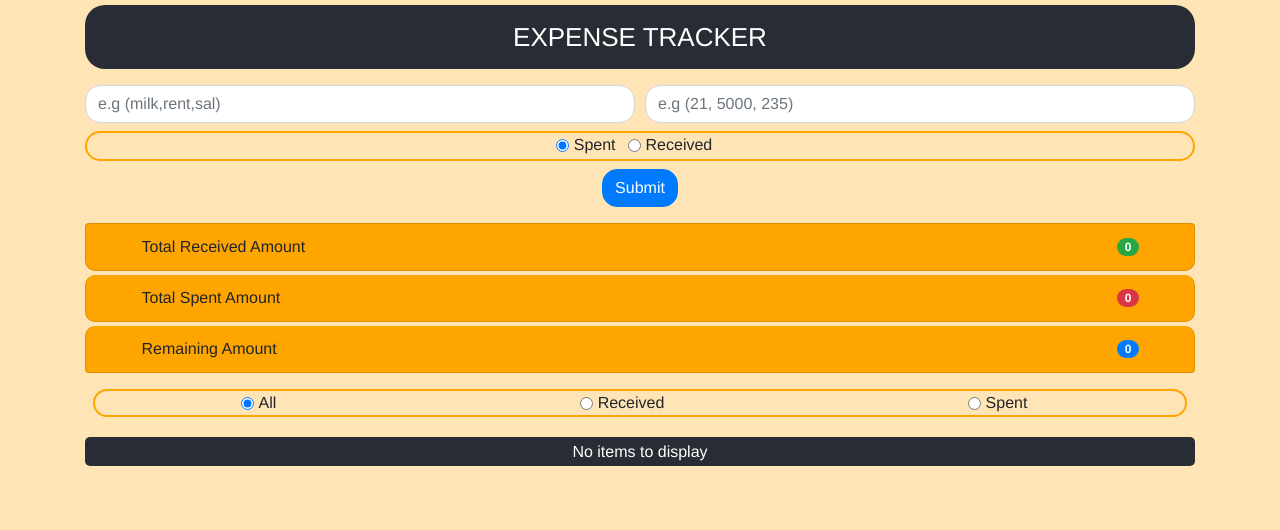
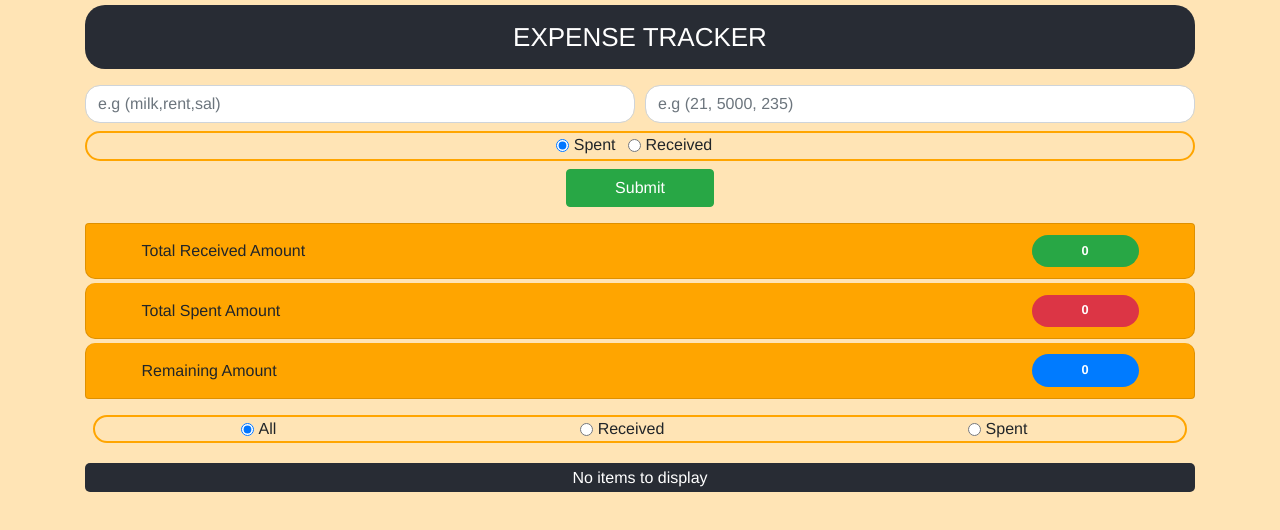
Before and after one commit to praveenkumar530/Advanced_Expense_Tracker, a React (Create React App) app: page / in a window 1280 px wide. Shown: the top 530 px of the page. Built offline with nearby package versions, Linux system fonts and the light colour scheme.

Commit message:
updated with editing functionality

```diff
--- a/package.json
+++ b/package.json
@@ -12,6 +12,7 @@
     "@testing-library/user-event": "^12.1.10",
     "bootstrap": "^4.5.3",
     "react": "^17.0.1",
+    "react-countup": "^4.3.3",
     "react-dom": "^17.0.1",
     "react-scripts": "4.0.1",
     "web-vitals": "^0.2.4"
--- a/src/App.css
+++ b/src/App.css
@@ -59,12 +59,12 @@ td {
 }
 
 .w-35 {
-  width: 35%;
+  width: 18%;
   box-sizing: border-box;
 }
 
 .w-26 {
-  width: 26%;
+  width: 35%;
   box-sizing: border-box;
 }
 
@@ -81,3 +81,24 @@ td {
   background-color: #282c34;
   color: white;
 }
+
+
+.btn1 {
+  box-shadow: 0 5px 5px black;
+
+  display: inline-block;
+  vertical-align: middle;
+  user-select: none;
+  border: 1px solid transparent;
+  padding: 0.375rem 0.5rem;
+  font-size: 0.75rem;
+  line-height: 1.5;
+  border-radius: 0.35rem;
+  transition: color 0.15s ease-in-out, background-color 0.15s ease-in-out,
+    border-color 0.15s ease-in-out, box-shadow 0.15s ease-in-out;
+}
+
+.show-badge{
+  padding: 1% 5%;
+  font-size: 0.8rem ;
+}
--- a/src/App.js
+++ b/src/App.js
@@ -45,6 +45,15 @@ function App() {
   const [incomeArray, setIncomeArray] = useState(getLsincomeArray);
   const [spentArray, setSpentArray] = useState(getLsspentArray);
   const [displayOption, setDisplayOption] = useState("all");
+  const [editUniqKey, setEditUniqKey] = useState(0);
+
+  function cancelEditHandler(e) {
+    setEditUniqKey(0);
+    setspentOrReceived("spent");
+    setAmount("");
+    setReceivedOrSpentName("");
+    e.preventDefault();
+  }
 
   function submitFormHandler(e) {
     setDisplayOption("all");
@@ -186,10 +195,16 @@ function App() {
         `Are you sure ? "${deletableItem.receivedOrSpentName}" -"${deletableItem.amount}" will be deleted !!`
       )
     ) {
+      setEditUniqKey(0);
+
       let newSpentAndReceivedAmountDetails = spentAndReceivedAmountDetails.filter(
         (item) => item.uniqueKey !== key
       );
+      updateNewIncomeAndSpentArray(newSpentAndReceivedAmountDetails);
+    }
+  }
 
+  function updateNewIncomeAndSpentArray(newSpentAndReceivedAmountDetails) {
     let newincomeArray = newSpentAndReceivedAmountDetails
       .filter((item) => item.spentOrReceived === "received")
       .map((a) => parseInt(a.amount));
@@ -213,9 +228,9 @@ function App() {
       JSON.stringify(newSpentAndReceivedAmountDetails)
     );
   }
-  }
 
   function handleDisplayTableOption(e) {
+    setEditUniqKey(0);
     setDisplayOption(e.target.value);
     updateNewDisplayArrayDetails(e.target.value, spentAndReceivedAmountDetails);
   }
@@ -238,6 +253,50 @@ function App() {
     setTempSpentAndReceivedAmountDetails(newTempSpentAndReceivedAmountDetails);
   }
 
+  function editButtonClickHandler(editKey) {
+    setEditUniqKey(editKey);
+    let editableItem = tempSpentAndReceivedAmountDetails.filter(
+      (item) => item.uniqueKey === editKey
+    )[0];
+    setspentOrReceived(editableItem.spentOrReceived);
+    setAmount(editableItem.amount);
+    setReceivedOrSpentName(editableItem.receivedOrSpentName);
+  }
+
+  function saveEditedChangesHandler(e) {
+    //update the existing record with new details ( edited )
+
+    let newSpentAndReceivedAmountDetails = spentAndReceivedAmountDetails;
+    let objIndex = newSpentAndReceivedAmountDetails.findIndex(
+      (item) => item.uniqueKey === editUniqKey
+    );
+
+    newSpentAndReceivedAmountDetails[
+      objIndex
+    ].receivedOrSpentName = receivedOrSpentName;
+    newSpentAndReceivedAmountDetails[objIndex].amount = amount;
+    newSpentAndReceivedAmountDetails[
+      objIndex
+    ].spentOrReceived = spentOrReceived;
+    setReceivedOrSpentName("");
+    setAmount("");
+    setspentOrReceived("spent");
+    setEditUniqKey(0);
+
+    setSpentAndReceivedAmountDetails(newSpentAndReceivedAmountDetails);
+    updateNewIncomeAndSpentArray(newSpentAndReceivedAmountDetails);
+    updateNewDisplayArrayDetails(
+      displayOption,
+      newSpentAndReceivedAmountDetails
+    );
+
+    localStorage.setItem(
+      "spentAndReceivedAmountDetails",
+      JSON.stringify(newSpentAndReceivedAmountDetails)
+    );
+    e.preventDefault();
+  }
+
   return (
     <div className="App container">
       <header className="App-header">
@@ -251,6 +310,9 @@ function App() {
         handleSpentOrReceived={handleSpentOrReceived}
         spentOrReceived={spentOrReceived}
         submitFormHandler={submitFormHandler}
+        editUniqKey={editUniqKey}
+        cancelEditHandler={cancelEditHandler}
+        saveEditedChangesHandler={saveEditedChangesHandler}
       />
       <ShowDetailsComponent
         totalReceived={totalReceived}
@@ -262,6 +324,7 @@ function App() {
         deleteButtonClickHandler={deleteButtonClickHandler}
         handleDisplayTableOption={handleDisplayTableOption}
         displayOption={displayOption}
+        editButtonClickHandler={editButtonClickHandler}
       />
       <div className="App-footer">
         <ResetComponent
--- a/src/components/expenseTable.component.js
+++ b/src/components/expenseTable.component.js
@@ -1,12 +1,13 @@
 import React from "react";
 import { FontAwesomeIcon } from "@fortawesome/react-fontawesome";
-import { faTrash } from "@fortawesome/free-solid-svg-icons";
+import { faTrash, faPencilAlt } from "@fortawesome/free-solid-svg-icons";
 
 function ExpenseTableComponent({
   tempSpentAndReceivedAmountDetails,
   deleteButtonClickHandler,
   handleDisplayTableOption,
   displayOption,
+  editButtonClickHandler,
 }) {
   return (
     <div>
@@ -19,12 +20,12 @@ function ExpenseTableComponent({
             className="form-check-input"
             type="radio"
             name="inlineRadioOptions"
-            id="inlineRadio1"
+            id="inlineRadio11"
             readOnly
             value="all"
             checked={displayOption === "all"}
           />
-          <label className="form-check-label" htmlFor="inlineRadio1">
+          <label className="form-check-label" htmlFor="inlineRadio11">
             All
           </label>
         </div>
@@ -33,12 +34,12 @@ function ExpenseTableComponent({
             className="form-check-input "
             type="radio"
             name="inlineRadioOptions"
-            id="inlineRadio2"
+            id="inlineRadio22"
             value="received"
             readOnly
             checked={displayOption === "received"}
           />
-          <label className="form-check-label" htmlFor="inlineRadio2">
+          <label className="form-check-label" htmlFor="inlineRadio22">
             Received
           </label>
         </div>
@@ -71,14 +72,14 @@ function ExpenseTableComponent({
       >
         <thead>
           <tr>
-            <th scope="col" className="w-35">
-              Date
-            </th>
             <th scope="col" className="w-26">
               Name
             </th>
             <th scope="col" className="w-22">
               Amount
+            </th>
+            <th scope="col" className="w-35">
+              Date
             </th>
             <th scope="col">Action</th>
           </tr>
@@ -93,16 +94,27 @@ function ExpenseTableComponent({
                   : "table-success"
               }
             >
-              <td>
-                {item.dateField}
-                <small>{item.strTime}</small>
-              </td>
               <td>{item.receivedOrSpentName} </td>
               <td>{item.amount} </td>
               <td>
+                <span className=" badge badge-pill  badge-info">
+                  {item.dateField}
+                </span>
+                <br /> <small>{item.strTime}</small>
+              </td>
+              <td>
                 <button
                   type="button"
-                  className="btn btn-danger"
+                  className="btn1 btn-warning mr-2"
+                  onClick={() =>
+                    editButtonClickHandler(item.uniqueKey)
+                  }
+                >
+                  <FontAwesomeIcon icon={faPencilAlt} />
+                </button>
+                <button
+                  type="button"
+                  className="btn1 btn-danger"
                   onClick={() => deleteButtonClickHandler(item.uniqueKey)}
                 >
                   <FontAwesomeIcon icon={faTrash} />
--- a/src/components/inputform.component.js
+++ b/src/components/inputform.component.js
@@ -8,6 +8,9 @@ function InputFormComponent({
   spentOrReceived,
   handleSpentOrReceived,
   submitFormHandler,
+  editUniqKey,
+  cancelEditHandler,
+  saveEditedChangesHandler,
 }) {
   return (
     <form onSubmit={submitFormHandler} className="pt-3">
@@ -36,7 +39,10 @@ function InputFormComponent({
           />
         </div>
       </div>
-      <div onChange={handleSpentOrReceived} className="orange-border border-radius">
+      <div
+        onChange={handleSpentOrReceived}
+        className="orange-border border-radius"
+      >
         <div className="form-check form-check-inline">
           <input
             className="form-check-input"
@@ -66,10 +72,31 @@ function InputFormComponent({
           </label>
         </div>
       </div>
-      <div className="form-group">
-        <button type="submit" className="btn btn-primary mt-2 border-radius  ">
+      {editUniqKey === 0 && (
+        <button type="submit" className="btn btn-success px-5 mb-3 mt-2">
           Submit
         </button>
+      )}
+      <div className="btn-group" role="group">
+        {editUniqKey !== 0 && (
+          <button
+            type="submit"
+            className="btn btn-warning  mb-3  mt-2"
+            onClick={saveEditedChangesHandler}
+          >
+            Save Changes
+          </button>
+        )}
+
+        {editUniqKey !== 0 && (
+          <button
+            type="submit"
+            className="btn btn-secondary px-5 mb-3  mt-2"
+            onClick={cancelEditHandler}
+          >
+            Cancel
+          </button>
+        )}
       </div>
     </form>
   );
--- a/src/components/showDetails.component.js
+++ b/src/components/showDetails.component.js
@@ -1,19 +1,34 @@
 import React from "react";
+import CountUp from "react-countup";
 
 function ShowDetailsComponent({ totalReceived, totalSpent, remaining }) {
+  totalReceived = parseInt(totalReceived);
+  totalSpent = parseInt(totalSpent);
+  remaining = parseInt(remaining);
+
   return (
     <ul className="list-group">
       <li className="list-group-item d-flex justify-content-between align-items-center  mb-1">
         Total Received Amount
-        <span className="badge badge-success badge-pill">{totalReceived}</span>
+        <span className="badge badge-success badge-pill show-badge">
+          <CountUp
+            start={(1 + totalReceived) / 2}
+            end={totalReceived}
+            duration={2}
+          />
+        </span>
       </li>
       <li className="list-group-item d-flex justify-content-between align-items-center  mb-1">
         Total Spent Amount
-        <span className="badge badge-danger badge-pill">{totalSpent}</span>
+        <span className="badge badge-danger badge-pill show-badge">
+          <CountUp start={(1 + totalSpent) / 2} end={totalSpent} duration={2} />
+        </span>
       </li>
       <li className="list-group-item d-flex justify-content-between align-items-center ">
         Remaining Amount
-        <span className="badge badge-primary badge-pill">{remaining}</span>
+        <span className="badge badge-primary badge-pill show-badge">
+          <CountUp start={(1 + remaining) / 2} end={remaining} duration={2} />
+        </span>
       </li>
     </ul>
   );
```
Also changed, not shown: 2 other files (tests, documents, lock files or other folders). Lines whose indentation alone changed are shown as unchanged.
